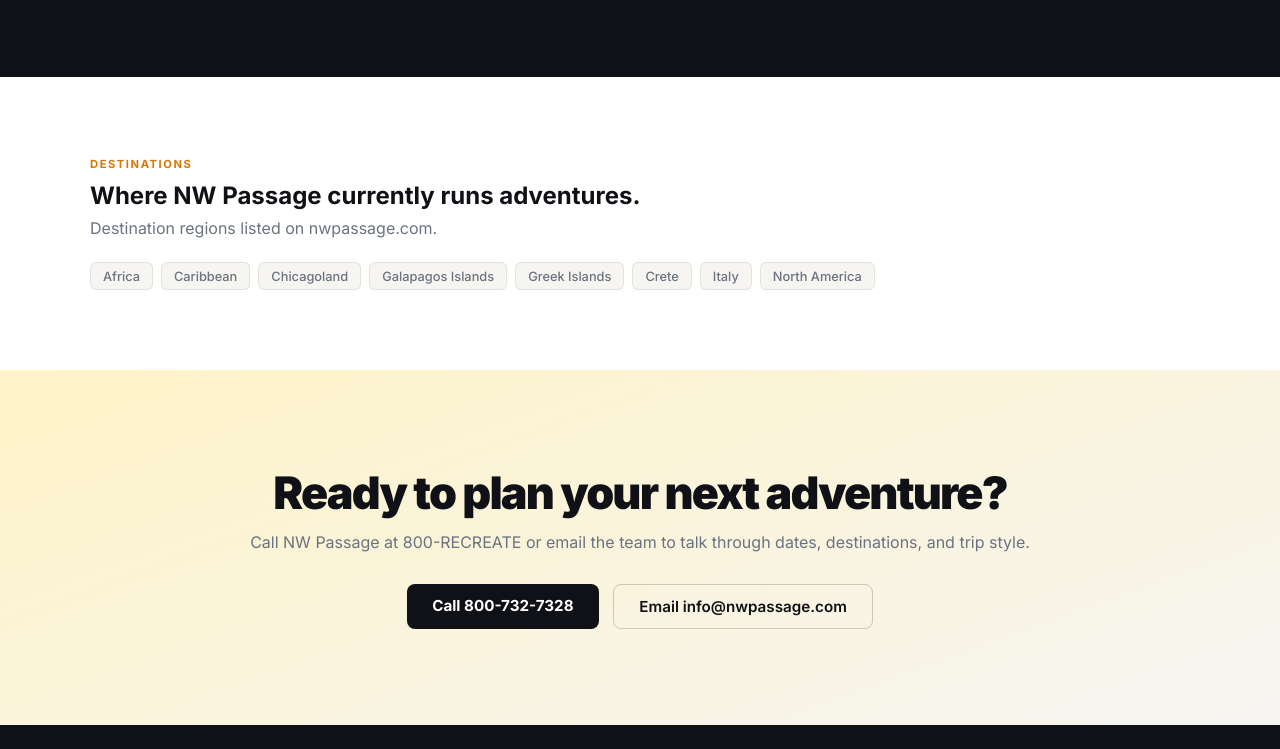
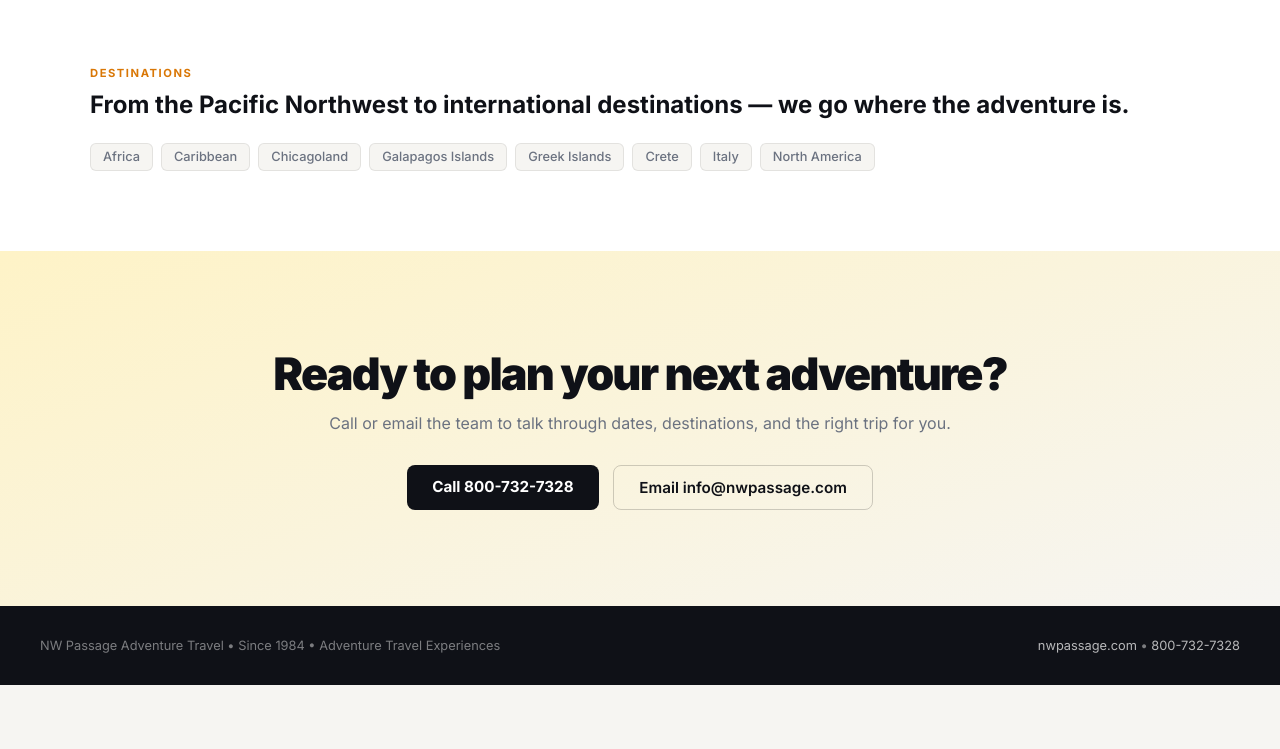
Before and after one commit to mksocial19-code/kyros-demos, a plain HTML site: page nw-passage/index.html in a window 1280 px wide. Shown: the part 2039-2788 px from the top of the page. After the commit the page ends 2724 px from the top, so only its background shows below. Drawn offline with Linux system fonts and the light colour scheme.

Commit message:
NW Passage: tighten copy, remove placeholder lines

```diff
--- a/nw-passage/index.html
+++ b/nw-passage/index.html
@@ -275,8 +275,8 @@
 
   <section class="section" id="trips">
     <p class="section-label">Trip Styles</p>
-    <h2>Adventure formats from NW Passage's current offerings.</h2>
-    <p class="section-desc">From the current activities lineup: Backpacking Adventures, Camping Adventures, Family Adventures, Hike, Kayak, Multi-Sport Adventures, Rock Climb, SUP, and Youth Camps.</p>
+    <h2>Every trip is guided, intentional, and built for people who actually want to move.</h2>
+    <p class="section-desc"></p>
     <div class="services-grid">
       <div class="service-card">
         <div class="service-icon">🥾</div>
@@ -328,8 +328,8 @@
   <section class="area-section" id="destinations">
     <div class="area-inner">
       <p class="section-label">Destinations</p>
-      <h2>Where NW Passage currently runs adventures.</h2>
-      <p style="color:var(--muted);font-size:1rem;margin-top:0.5rem;">Destination regions listed on nwpassage.com.</p>
+      <h2>From the Pacific Northwest to international destinations — we go where the adventure is.</h2>
+      <p style="color:var(--muted);font-size:1rem;margin-top:0.5rem;"></p>
       <div class="area-grid">
         <span class="area-tag">Africa</span>
         <span class="area-tag">Caribbean</span>
@@ -345,7 +345,7 @@
 
   <section class="cta-section" id="contact">
     <h2>Ready to plan your next adventure?</h2>
-    <p>Call NW Passage at 800-RECREATE or email the team to talk through dates, destinations, and trip style.</p>
+    <p>Call or email the team to talk through dates, destinations, and the right trip for you.</p>
     <div class="cta-btns">
       <a href="tel:18007327328" class="btn-primary">Call 800-732-7328</a>
       <a href="mailto:info@nwpassage.com" class="btn-ghost">Email info@nwpassage.com</a>
```
